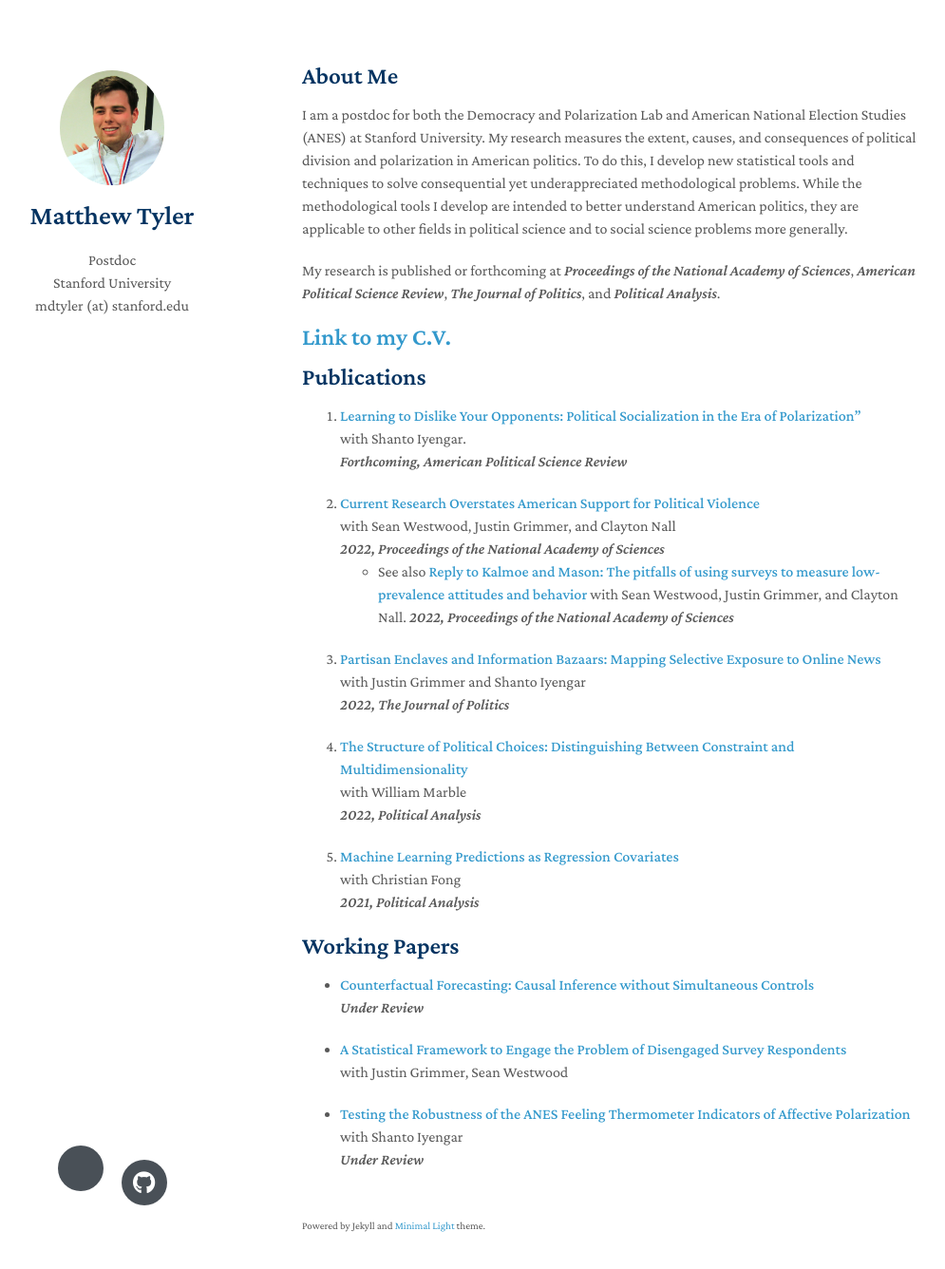
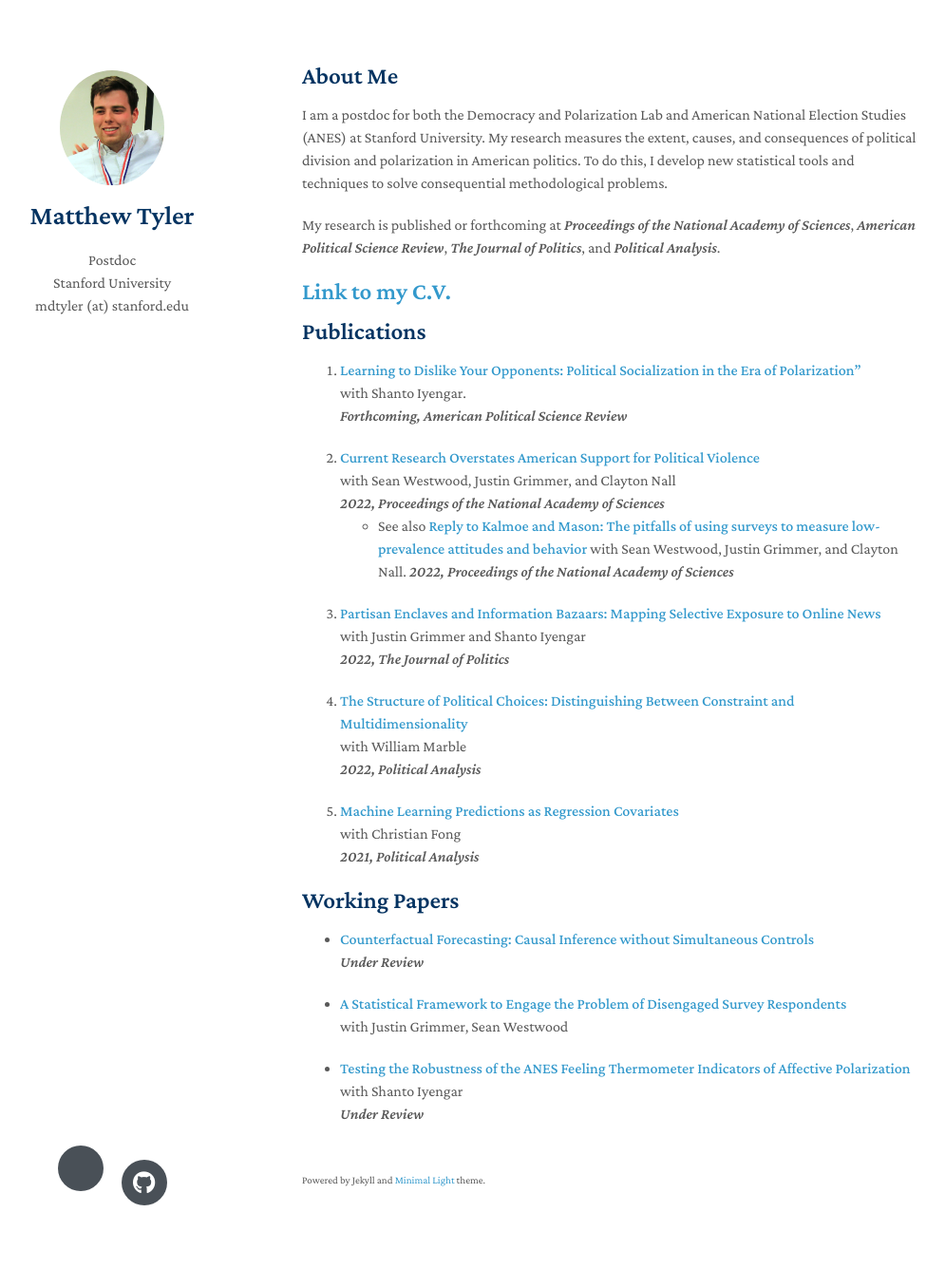
Before and after one commit to matthewtyler/matthewtyler.github.io, a Jekyll site: the page built from index.md, in a window 1280 px wide and 1371 px high. Shown: the top 1336 px of the window at 95% size, without its empty margins (152-1147 px from the left). Built offline with Jekyll 4.4.1, drawn with Linux system fonts in a browser that asks for light colours; nearby versions of some CDN libraries; a style sheet for code colours, icons or effects is not loaded; our own code applies the rules of GitHub Pages for plain Markdown files.

Commit message:
Update index.md

```diff
--- a/index.md
+++ b/index.md
@@ -4,7 +4,7 @@ layout: homepage
 
 ## About Me
 
-I am a postdoc for both the Democracy and Polarization Lab and American National Election Studies (ANES) at Stanford University. My research measures the extent, causes, and consequences of political division and polarization in American politics. To do this, I develop new statistical tools and techniques to solve consequential yet underappreciated methodological problems. While the methodological tools I develop are intended to better understand American politics, they are applicable to other fields in political science and to social science problems more generally.
+I am a postdoc for both the Democracy and Polarization Lab and American National Election Studies (ANES) at Stanford University. My research measures the extent, causes, and consequences of political division and polarization in American politics. To do this, I develop new statistical tools and techniques to solve consequential methodological problems.
 
 My research is published or forthcoming at *Proceedings of the National Academy of Sciences*, *American Political Science Review*, *The Journal of Politics*, and *Political Analysis*.
 
```
